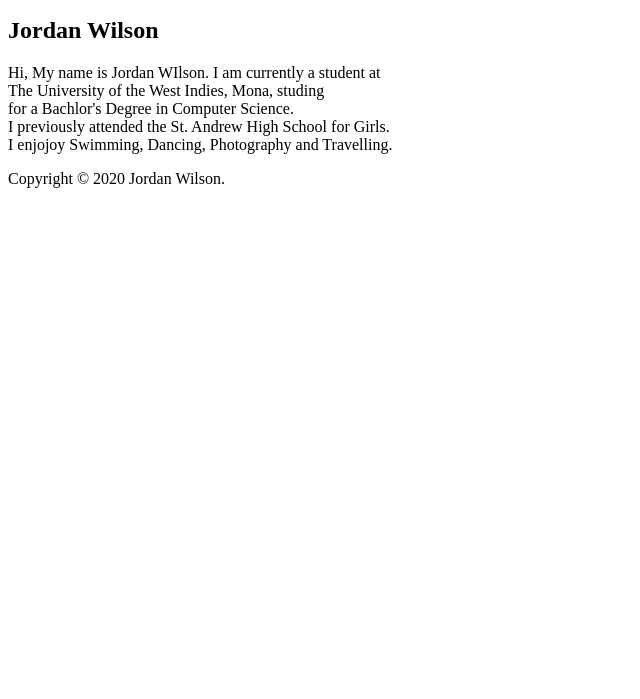
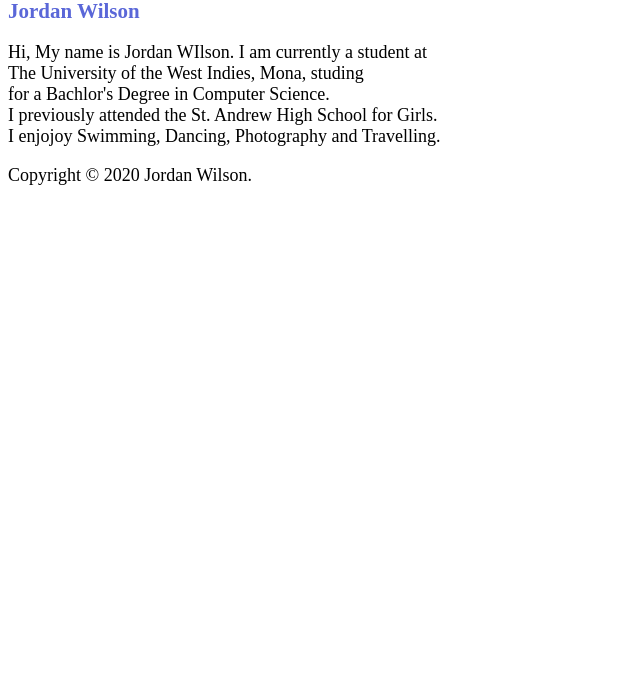
Before and after one commit to Jordi-lizy/info2180-lab1, a plain HTML site: page index.html in a window 1280 px wide. Shown: the part 101-800 px from the top of the page, without its empty margins (0-640 px from the left). Drawn offline with Linux system fonts and the light colour scheme.

Commit message:
linked css file to html file

```diff
--- a/index.html
+++ b/index.html
@@ -5,6 +5,7 @@
     <meta name="viewport" content="width=devicewidth, initial-scale=1.0">
     <meta http-equiv="X-UA-Compatible" content="ie=edge">
     <title>INFO2180 Lab 1</title>
+    <link href="styles.css" rel ="stylesheet" type="text/css">
 </head>
 <body>
  <header>
@@ -13,7 +14,7 @@
  </header>
  <main>
  <h2> Jordan Wilson </h2>
-<p>Hi, My name is Jordan WIlson. I am currently a student at <br> The University of the West Indies, Mona,
+<p> Hi, My name is Jordan WIlson. I am currently a student at <br> The University of the West Indies, Mona,
 studing <br> for a Bachlor's Degree in Computer Science. <br> I previously attended the St. Andrew High School for Girls.<br>
 I enjojoy Swimming, Dancing, Photography  and Travelling.
 </p>
```
